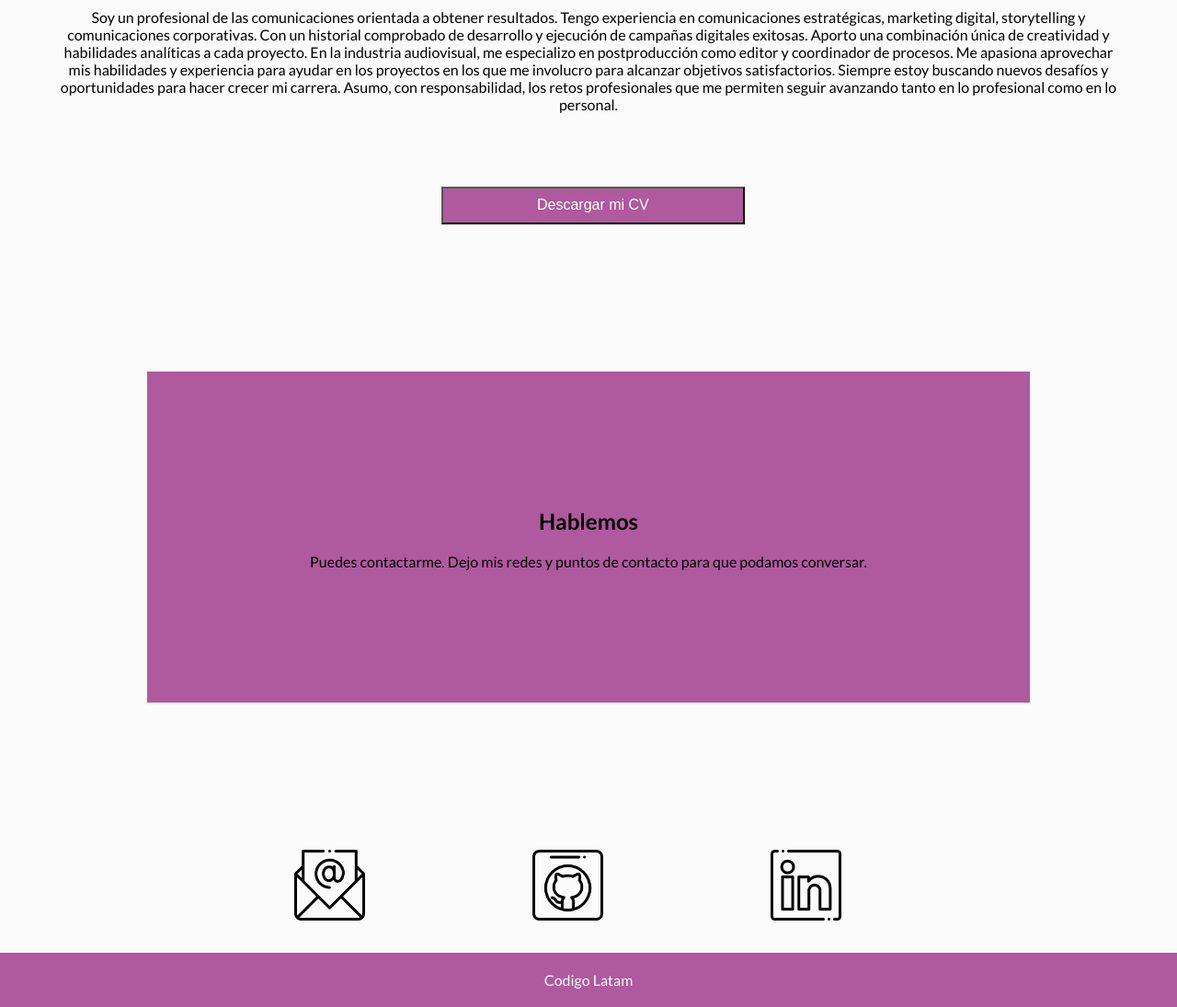
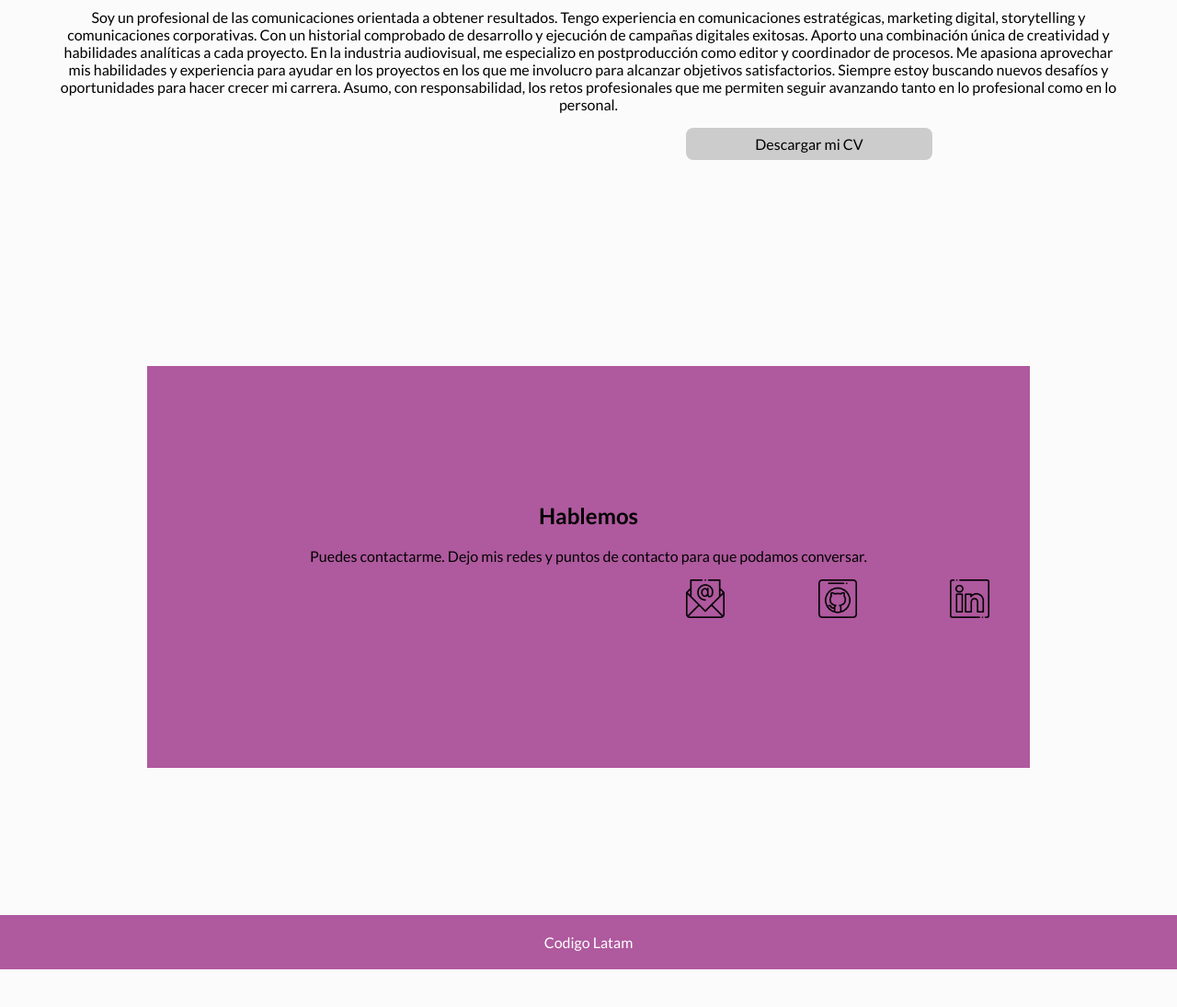
Before and after one commit to leisaml/proyecto1, a plain HTML site: page index.html in a window 1280 px wide. Shown: the part 540-1635 px from the top of the page at 92% size. After the commit the page ends 1594 px from the top, so only its background shows below. Drawn offline with Linux system fonts and the light colour scheme.

Commit message:
Add files via upload

```diff
--- a/index.html
+++ b/index.html
@@ -1,5 +1,6 @@
 <!DOCTYPE html>
 <html lang="es">
+
 <head>
     <meta charset="UTF-8">
     <meta http-equiv="X-UA-Compatible" content="IE=edge">
@@ -7,12 +8,13 @@
     <title>Leisa Mancipe</title>
 
     <!-- CSS -->
-    <link rel="stylesheet" href="/css/styles.css">
+    <link rel="stylesheet" href="css/styles.css">  <!--tambien debe eliminar el simbolo / antes del css/style.css-->
 </head>
+
 <body>
     <header>
         <a href="#inicio">
-        <img src="img/Logo.png" alt="Logotipo" width="160px" height="160px"/>
+            <img src="img/Logo.png" alt="Logotipo" width="160px" height="160px" />
         </a>
         <nav>
             <ul id="menu">
@@ -31,23 +33,43 @@
             <article class="descripcion">
 
                 <h1>Hola soy Leisa Mancipe</h1>
-            <p>Soy un profesional de las comunicaciones orientada a obtener resultados. Tengo experiencia en comunicaciones estratégicas, marketing digital, storytelling y comunicaciones corporativas. Con un historial comprobado de desarrollo y ejecución de campañas digitales exitosas. Aporto una combinación única de creatividad y habilidades analíticas a cada proyecto. En la industria audiovisual, me especializo en postproducción como editor y coordinador de procesos. Me apasiona aprovechar mis habilidades y experiencia para ayudar en los proyectos en los que me involucro para alcanzar objetivos satisfactorios. Siempre estoy buscando nuevos desafíos y oportunidades para hacer crecer mi carrera. Asumo, con responsabilidad, los retos profesionales que me permiten seguir avanzando tanto en lo profesional como en lo personal.</p>
+                <p>Soy un profesional de las comunicaciones orientada a obtener resultados. Tengo experiencia en
+                    comunicaciones estratégicas, marketing digital, storytelling y comunicaciones corporativas. Con un
+                    historial comprobado de desarrollo y ejecución de campañas digitales exitosas. Aporto una
+                    combinación única de creatividad y habilidades analíticas a cada proyecto. En la industria
+                    audiovisual, me especializo en postproducción como editor y coordinador de procesos. Me apasiona
+                    aprovechar mis habilidades y experiencia para ayudar en los proyectos en los que me involucro para
+                    alcanzar objetivos satisfactorios. Siempre estoy buscando nuevos desafíos y oportunidades para hacer
+                    crecer mi carrera. Asumo, con responsabilidad, los retos profesionales que me permiten seguir
+                    avanzando tanto en lo profesional como en lo personal.</p>
             </article>
+
+            <!-- El boton lo coloque dentro del section y lo dejo como un a -->
+            <a class="boton" href="https://drive.google.com/drive/folders/1tVytgXv9bMde38JA7eRjvRaC-UswSjhQ?usp=sharing"
+                target="_blank">Descargar mi CV</a>
+
         </section>
-           <span> <button class="boton"><a href="https://drive.google.com/drive/folders/1tVytgXv9bMde38JA7eRjvRaC-UswSjhQ?usp=sharing" target="_blank">Descargar mi CV</a></button>
-           </span>
+
 
         <section id="contacto">
             <article>
                 <h2>Hablemos</h2>
                 <p>Puedes contactarme. Dejo mis redes y puntos de contacto para que podamos conversar. </p>
             </article>
+
+            <!--coloque todos los iconos dentro de la section-->
+            <ul id="iconos">
+                <li><a href="mailto:leisa.mancipe@gmail.com" target="_blank"><img id="cuadrados" src="img/mail.png"
+                            alt="mail"></a>
+                </li>
+                <li><a href="https://github.com/leisaml" target="_blank"><img id="cuadrados" src="img/github.png"
+                            alt="github"></a>
+                </li>
+                <li><a href="https://www.linkedin.com/in/leisa-mancipe-67469b25/" target="_blank"><img id="cuadrados"
+                            src="img/linkedin.png" alt="linkedin"></a></li>
+            </ul>
         </section>
-            <ul id="iconos">
-                <li><a href="mailto:leisa.mancipe@gmail.com" target="_blank"><img id="cuadrados" src="img/mail.png" alt="mail"></a></li>
-                <li><a href="https://github.com/leisaml" target="_blank"><img id="cuadrados" src="img/github.png" alt="github"></a></li>
-                <li><a href="https://www.linkedin.com/in/leisa-mancipe-67469b25/" target="_blank"><img id="cuadrados" src="img/linkedin.png" alt="linkedin"></a></li>
-            </ul>
+
 
 
     </main>
@@ -55,4 +77,5 @@
         Codigo Latam
     </footer>
 </body>
+
 </html>
--- /dev/null
+++ b/styles.css
@@ -0,0 +1,157 @@
+@import url('https://fonts.googleapis.com/css2?family=Lato:wght@400;700&display=swap');
+
+body {
+  font-family: 'Lato', sans-serif;
+  margin: 0;
+  padding: 0;
+  background-color: #fbfbfb;
+}
+ul {
+  list-style: none;
+}
+header {
+  display: flex;
+  justify-content: space-between;
+  align-items: center;
+  padding: 20px;
+  border-bottom: 1px solid black;
+}
+main {
+  border-top: 1px solid black;
+}
+header{
+  position: fixed;
+  display: flex;
+  background-color: white;
+   width: 100%;
+  padding-right: 1rem;
+}
+header a {
+  text-decoration: none;
+}
+nav ul {
+  list-style: none;
+  display: flex;
+}
+
+nav ul li {
+  margin-right: 2rem;
+}
+
+#inicio {
+  display: flex;
+  flex-direction: column;
+  align-items: center;
+  justify-content: center;
+  text-align: center;
+  padding: 4rem;
+  margin-top: 10rem;
+}
+#inicio figure img {
+  width: 200px;
+  height: 200px;
+  border-radius: 50%;
+}
+.descripcion {
+  margin-top: 2rem;
+}
+
+#inicio h1 {
+  margin-bottom: 1rem;
+}
+
+.boton {
+ /* box-sizing: content-box;*/
+ /* width: 20%;
+  height: 20%;*/
+  padding: 0.6rem 2.18rem;
+  font-size: 100%;
+  background-color: #af599e;
+  justify-content: center;
+  align-items: center;
+  /*margin-left: 30rem;*/
+  color: white;
+  text-decoration: none;
+}
+.boton:hover {
+  background-color: aquamarine;
+  color:blue
+}
+a{
+  text-decoration: none;
+  color: inherit;
+}
+#inicio a {
+  text-decoration: none;
+  color: #000;
+  padding: 0.5rem 1.2rem;
+  background-color: #ccc;
+  border-radius: 0.5rem;
+}
+#contacto {
+  display: flex;
+  flex-direction: column;
+  align-items: center;
+  justify-content: center;
+  text-align: center;
+  padding: 10%;
+  /*background-color: #af599e; en este caso sacas el color del section y colocalo al article
+  margin: 20px; /*  10rem es mucho margen lo cambie a 20px */
+  justify-content: center;
+  text-align: center;
+}
+
+#contacto article {  /*agrege esta seccion, puedes ir ajustandola*/
+  background-color: #af599e;
+  padding: 20px;
+  margin-bottom: 20px;
+}
+
+#iconos {
+  list-style: none ;
+  padding: 0%;
+  margin: 0%;
+}
+#iconos li {
+  display: inline-block;
+  width: 20%;
+  margin-right: 0%;
+}
+#iconos li:last-child {
+  margin-right: 0;
+}
+#cuadrados {
+  display: inline-block;
+  justify-content: center;
+  align-items: center;
+  width:30%;
+  max-width: 100%;
+  height: 30%;
+  padding: 0rem;
+  padding-inline-start: 0%;
+  flex-direction: column;
+  /*margin-left: 20rem;  es mucho margen
+  margin-bottom: 2rem;*/
+}
+footer {
+  text-align: center;
+  padding: 20px;
+  background-color: #af599e;
+  color: white
+}
+
+/* no estamos trabajando aun con media
+@media screen and (max-witdh: 980px) {
+  body {max-width: 100%;}
+  #iconos {align-items: center;
+          justify-content: space-around;}
+
+}
+@media (min-witdh: 720px) {
+  body {max-width: 100%;};
+  #iconos {align-items: center;
+          justify-content: space-around;
+        margin: 0;
+      padding: 0}
+
+}*/
```
Lines whose indentation alone changed are shown as unchanged.
